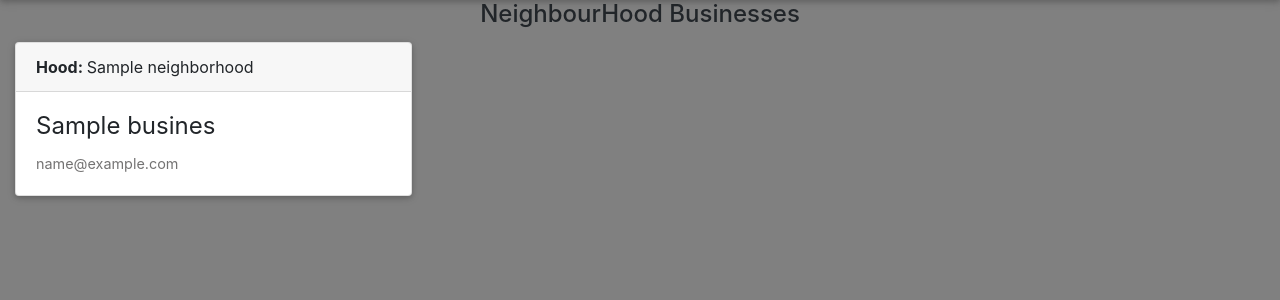
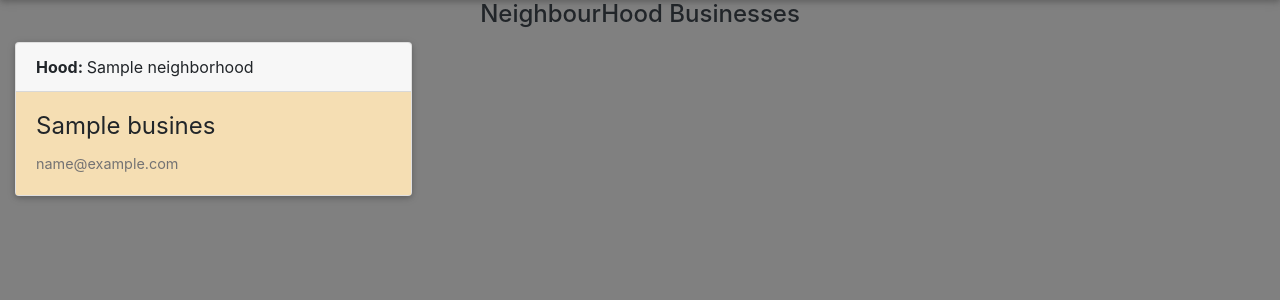
Before and after one commit to JacqulineWangu/My-Neighbourhood, a Django app: page /business_list/ in a window 1280 px wide. Shown: the part 93-393 px from the top of the page. Run offline with Django 3.2, Linux system fonts and the light colour scheme; a user stored in the database is signed in; tables that the repository leaves empty hold one stand-in row (values such as "Sample post"); some libraries are stand-ins or nearby versions; some web fonts are replaced.

Commit message:
changed the bussiness card color to wheat

```diff
--- a/neigh_app/templates/business/business_index.html
+++ b/neigh_app/templates/business/business_index.html
@@ -16,11 +16,11 @@
                 </div>
                 <div class="card-header"><strong>Hood: </strong>{{business.business_hood_id}}</div>
                 <!--Card content-->
-                <div class="card-body">
+                <div class="card-body" style="background-color:wheat;">
                     <!--Title-->
-                    <h4 class="card-title heading" style="background-color:woody;">{{business.business_name}}</h4>
+                    <h4 class="card-title heading">{{business.business_name}}</h4>
                     <!--Text-->
-                    <p class="card-text" style="background-color:woody;">{{business.business_email}}</p>
+                    <p class="card-text">{{business.business_email}}</p>
                 </div>
             </div>
         </div>
```
